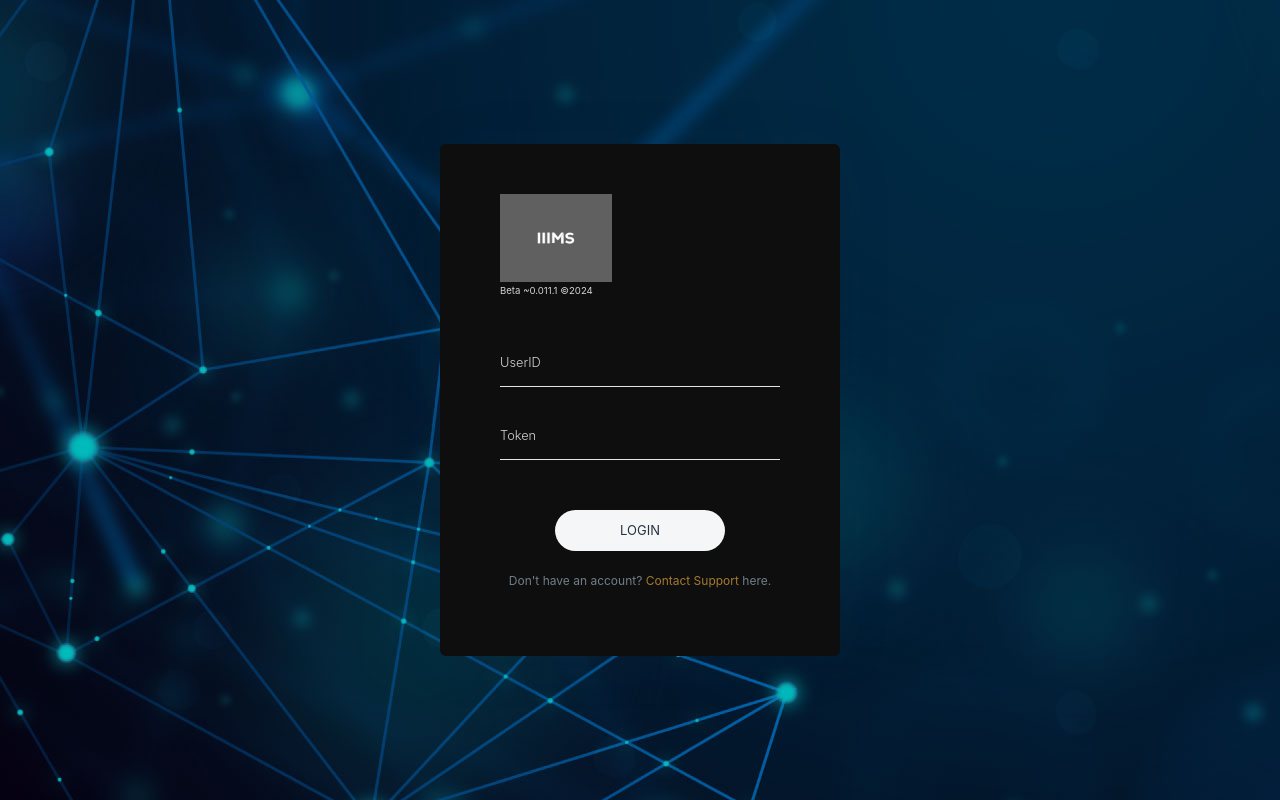
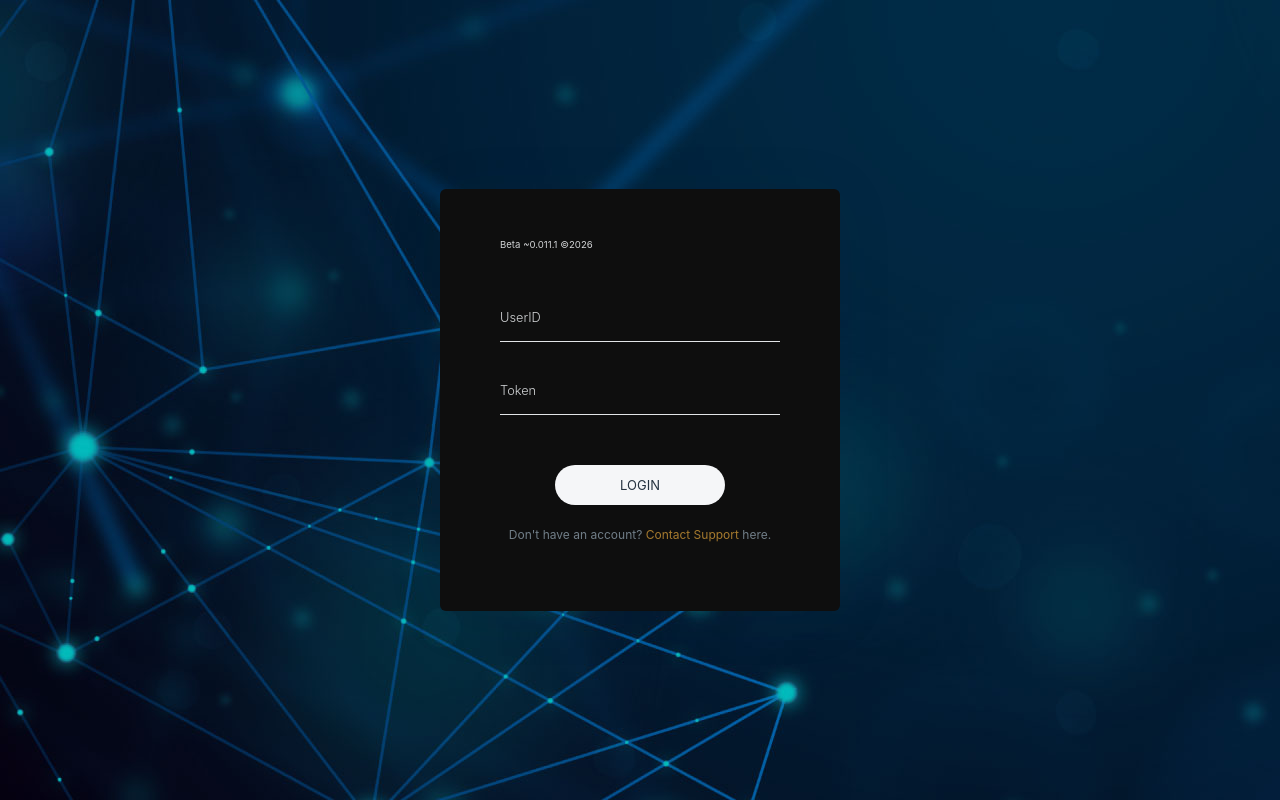
Before and after one commit to KaizokuMot/iiims, a React (Create React App) app: page / in a window 1280 px wide. Built offline with nearby package versions, Linux system fonts and the light colour scheme; no server answers.

Commit message:
build errors 0.4

```diff
--- a/src/atoms/Header.js
+++ b/src/atoms/Header.js
@@ -8,7 +8,7 @@ function Header() {
     return (
         <div className='header-element'>
             <div className='logo-holder'>
-                <img className='logo' src={Logo} />
+                {/* <img className='logo' src={Logo} /> */}
             </div>
             {/* search bar */}
             <div className='search-atom'>
--- a/src/screens/Login.js
+++ b/src/screens/Login.js
@@ -18,8 +18,8 @@ function Login() {
 
 
 <div className='logo-holder-login'>
-<img className='login-logo' src={Logo}/>
-<p className='version'>Beta ~0.011.1 ©2024</p>
+{/* <img className='login-logo' src={Logo}/> */}
+<p className='version'>Beta ~0.011.1 ©2026</p>
 </div>
       <form className='material-form'>
         <div className='form-group'>
```
